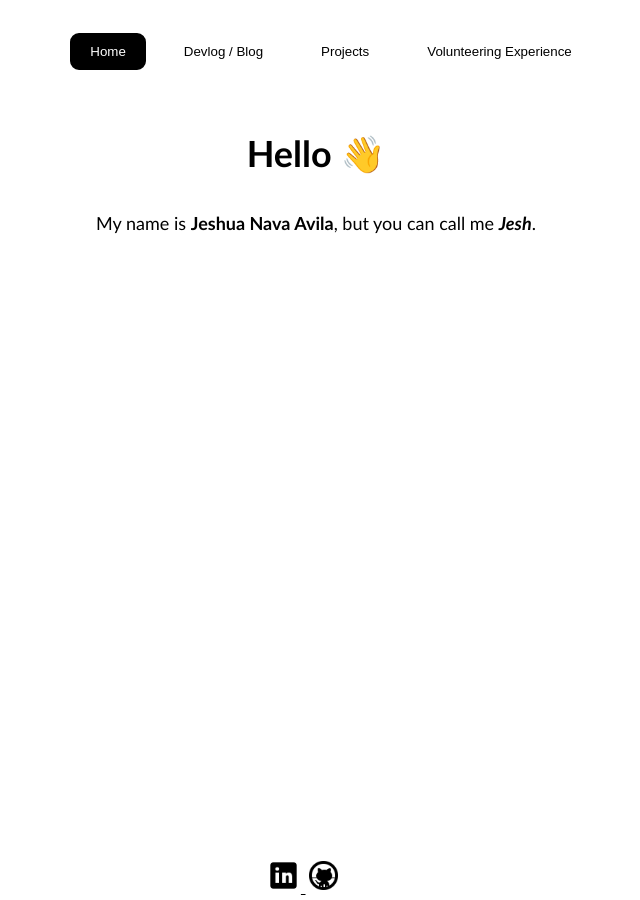
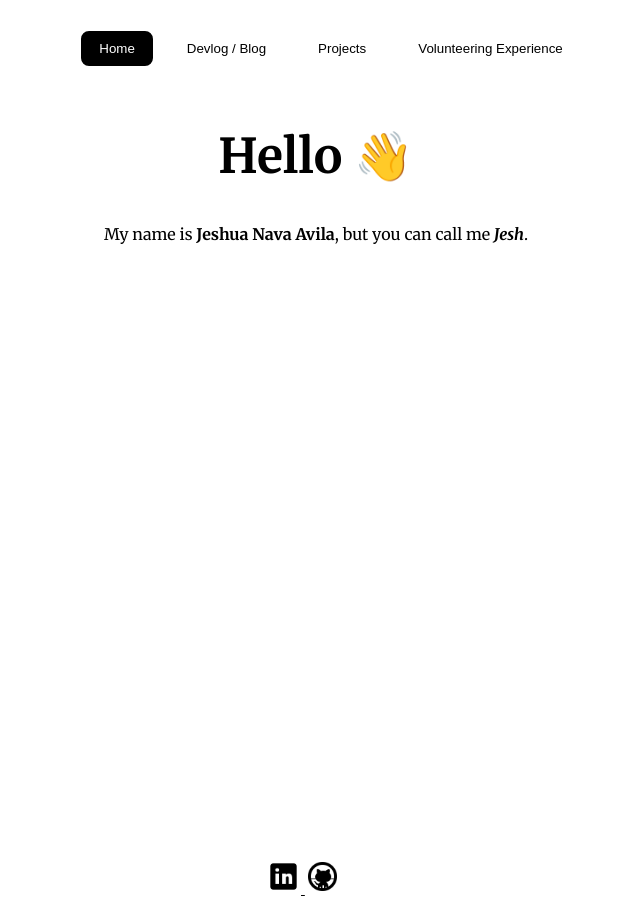
Before and after one commit to J35HN/J35HN.github.io, a Jekyll site: the page built from index.md, in a window 1280 px wide. Shown: the whole page, without its empty margins (324-964 px from the left). Built offline with Jekyll 4.4.1, drawn with Linux system fonts in a browser that asks for light colours.

Commit message:
updated font to webpage. Had to use some links for google fonts

```diff
--- a/_layouts/default.html
+++ b/_layouts/default.html
@@ -7,6 +7,9 @@
         <link rel="apple-touch-icon" sizes="180x180" href="/apple-touch-icon.png">
         <link rel="icon" type="image/png" sizes="32x32" href="/favicon-32x32.png">
         <link rel="icon" type="image/png" sizes="16x16" href="/favicon-16x16.png">
+        <link rel="preconnect" href="https://fonts.googleapis.com">
+        <link rel="preconnect" href="https://fonts.gstatic.com" crossorigin>
+        <link href="https://fonts.googleapis.com/css2?family=Merriweather:ital,wght@0,300;0,400;0,700;0,900;1,300;1,400;1,700;1,900&display=swap" rel="stylesheet">
     </head>
     <header>
         {% include navigation.html %}
--- a/_sass/_base.scss
+++ b/_sass/_base.scss
@@ -87,6 +87,12 @@
 
 h1 {
     font-weight: bolder;
+    font-size: $base-font-size * 3;
+}
+
+h2 {
+    font-size: $base-font-size * 1.75;
+    font-weight: bold;
 }
 
 h2, h3, h4, h5, h6 {
--- a/_sass/initialize.scss
+++ b/_sass/initialize.scss
@@ -3,8 +3,8 @@
 @charset "utf-8";
 
 // Defaults.
-$base-font-family: "Gill Sans", sans-serif !default;
-$base-font-size: 18px !default;
+$base-font-family: "Merriweather", -apple-system, system-ui, serif !default;
+$base-font-size: 16px !default;
 $base-font-weight: 400 !default;
 $small-font-size: $base-font-size * 0.875 !default;
 $base-line-height: 1.5 !default;
```
